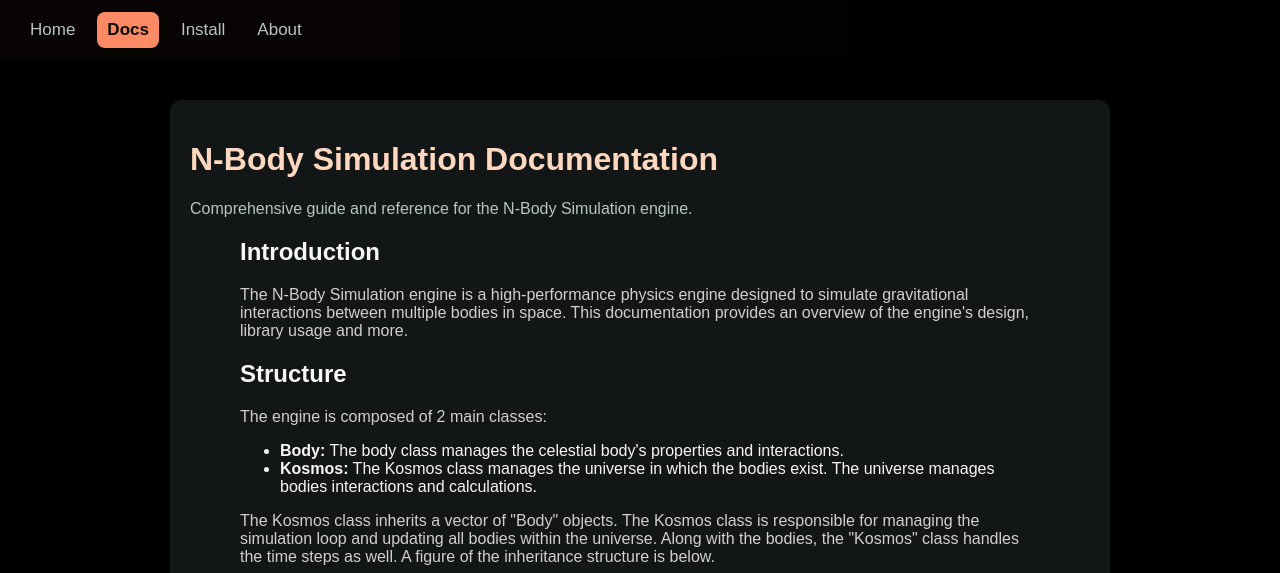
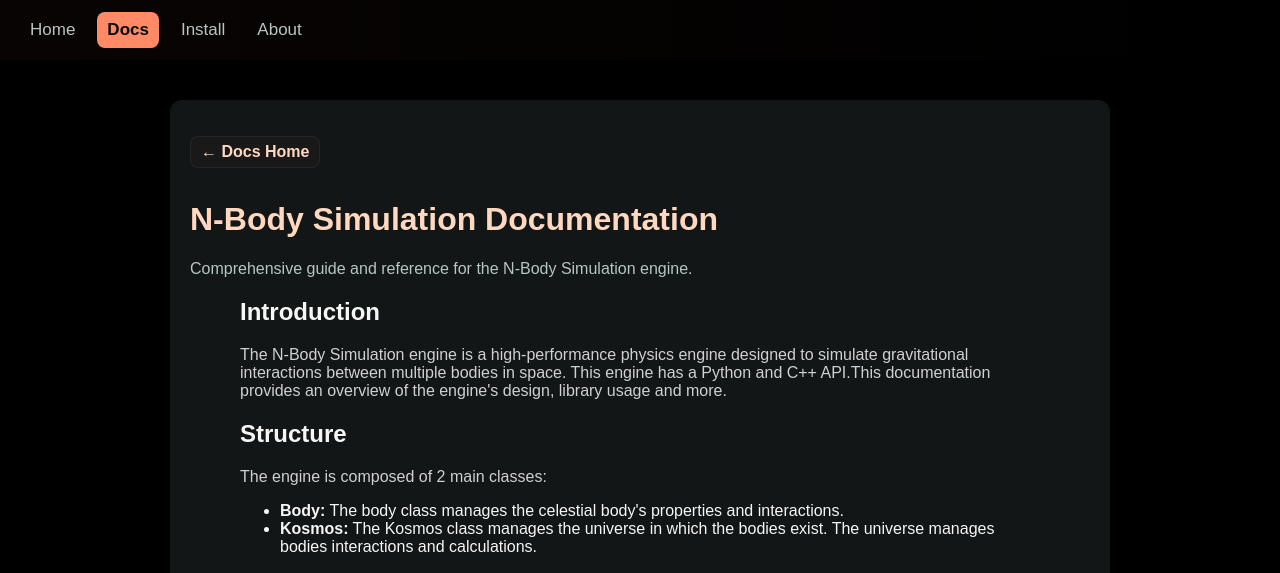
Before and after one commit to TegranGrigorian/nbody-website, a Flask app: page /docs/nbody-simulation-docs in a window 1280 px wide. Shown: the top 573 px of the page. Run offline with Flask 3, Linux system fonts and the light colour scheme.

Commit message:
Ok i think this is final for the first upload

```diff
--- a/static/styles.css
+++ b/static/styles.css
@@ -310,6 +310,28 @@ body {
 /* Doc figure captions and muted text */
 .doc-figure figcaption, .muted { color: var(--muted) !important; }
 
+/* Consistent docs "back" link styling used on docs pages */
+.back-link {
+  display: inline-block;
+  margin-bottom: 12px;
+  color: var(--accent-2);
+  text-decoration: none;
+  padding: 6px 10px;
+  border-radius: 8px;
+  border: 1px solid rgba(255,216,191,0.06);
+  background: rgba(255,138,101,0.03);
+  font-weight: 600;
+}
+.back-link:hover {
+  background: rgba(255,138,101,0.06);
+  color: var(--text);
+  text-decoration: none;
+}
+.back-link:focus {
+  outline: 3px solid rgba(255,138,101,0.12);
+  outline-offset: 2px;
+}
+
 /* Footer styling */
 .footer {
   position: relative;
--- a/templates/about.html
+++ b/templates/about.html
@@ -45,7 +45,7 @@
         <div style="max-width:900px;margin:0 auto;">
             <header style="margin-bottom:12px;">
                 <h1 style="margin:0;color:var(--accent-2);">About this website</h1>
-                <p class="muted" style="margin-top:6px;">A small site to demonstrate, document, and share the N-Body simulation work I built.</p>
+                <p class="muted" style="margin-top:6px;">A small site to demonstrate, document, and share the N-Body simulation work I built. Eventually, I will expand this site to contain downloadable packages, forums, version control, patch notes and more</p>
             </header>
 
             <section>
@@ -54,13 +54,13 @@
             </section>
 
             <section style="margin-top:16px;">
-                <h2>Why I built it</h2>
+                <h2>Why I built the N-Body Simulator</h2>
                 <p>I first read about chaotic gravitational systems in the context of the three-body problem and was fascinated by how small differences in initial conditions produce wildly different outcomes. I wanted to visualize that chaotic behavior interactively, so I built the engine and a GUI to compose scenes, run simulations, and capture the results.</p>
             </section>
 
             <section style="margin-top:18px;">
                 <h2>Source repositories</h2>
-                <p class="muted">You can explore the code for each part of the project below.</p>
+                <p class="muted">You can explore the code for each part of the project below. Thank you for your interest!</p>
 
                 <div class="github-links-row">
                     <a class="island-gh gh-link" href="https://github.com/TegranGrigorian/n-body-simulator">
--- a/templates/docs/docs-option.html
+++ b/templates/docs/docs-option.html
@@ -23,7 +23,7 @@
         <div class="docs-row">
             <a class="doc-card" href="/docs/nbody-simulation-docs" id="doc-nbody-simulation">
                 <h3>nbody-simulation</h3>
-                <p>Core physics engine that computes gravitational interactions between bodies. Written for performance and designed to be used as a library by GUIs and analysis scripts. Provides APIs for stepping the simulation, adding/removing bodies, and exporting state snapshots.</p>
+                <p>Core physics engine that computes gravitational interactions between bodies. Written for performance and designed to be used as a library by GUIs and analysis scripts. Provides APIs in C++ and Python for stepping the simulation, adding/removing bodies, and exporting state snapshots.</p>
             </a>
 
             <a class="doc-card" href="/docs/nbody-gui" id="doc-nbody-gui">
--- a/templates/docs/nbody-simulator/nbody-simulator-docs.html
+++ b/templates/docs/nbody-simulator/nbody-simulator-docs.html
@@ -15,13 +15,14 @@
     </div>
     <main class="docs-page">
         <div class = "doc-box">
+            <p><a class="back-link" href="/docs" style="margin-bottom:12px; display:inline-block; color:var(--accent-2);">← Docs Home</a></p>
         <header class="docs-header">
             <h1>N-Body Simulation Documentation</h1>
             <p class="muted">Comprehensive guide and reference for the N-Body Simulation engine.</p>
         </header>
         <section class="docs-content" style="max-width:800px;margin:0 auto; ">
             <h2>Introduction</h2>
-            <p>The N-Body Simulation engine is a high-performance physics engine designed to simulate gravitational interactions between multiple bodies in space. This documentation provides an overview of the engine's design, library usage and more.</p>
+            <p>The N-Body Simulation engine is a high-performance physics engine designed to simulate gravitational interactions between multiple bodies in space. This engine has a Python and C++ API.This documentation provides an overview of the engine's design, library usage and more.</p>
             <h2>Structure</h2>
             <p>The engine is composed of 2 main classes:</p>
             <ul>
@@ -46,7 +47,6 @@
                     <p>Represents a celestial body including mass, position, velocity and methods for computing forces and state updates.</p>
                 </a>
             </div>
-        </code></pre>
         </section>
         </div>
         </main>
@@ -68,3 +68,4 @@
             </div>
         </footer>
     </body>
+</html>
```
Also changed, not shown: templates/homepage.html (+6 -5 lines).
